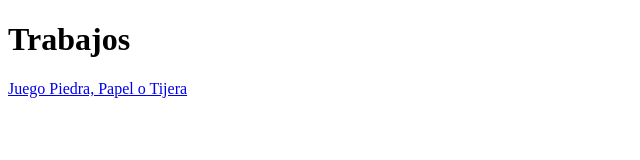
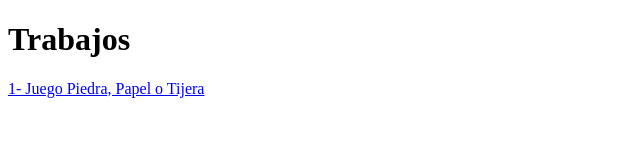
Before and after one commit to angelofloresdp/angelofloresdp.github.io, a plain HTML site: page index.html in a window 1280 px wide. Shown: the full height of the page, 0-640 px from the left. Drawn offline with Linux system fonts and the light colour scheme.

Commit message:
Update index.html

```diff
--- a/index.html
+++ b/index.html
@@ -6,6 +6,6 @@
 </head>
 <body>
 <h1> Trabajos </h1>
- <a href="juego.html"> Juego Piedra, Papel o Tijera </a>
+ <a href="juego.html"> 1- Juego Piedra, Papel o Tijera </a>
 </body>
 </html>
```
